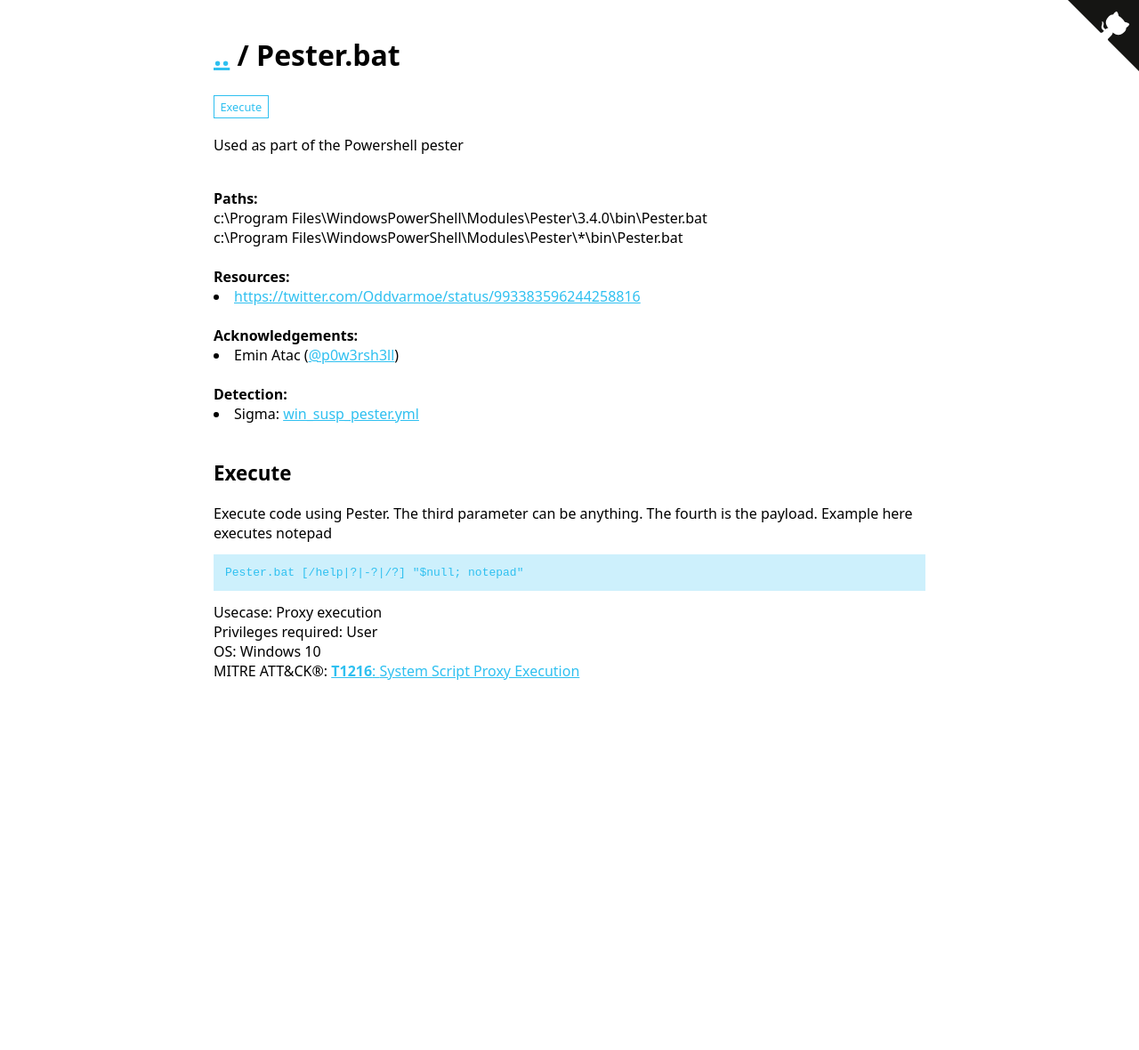
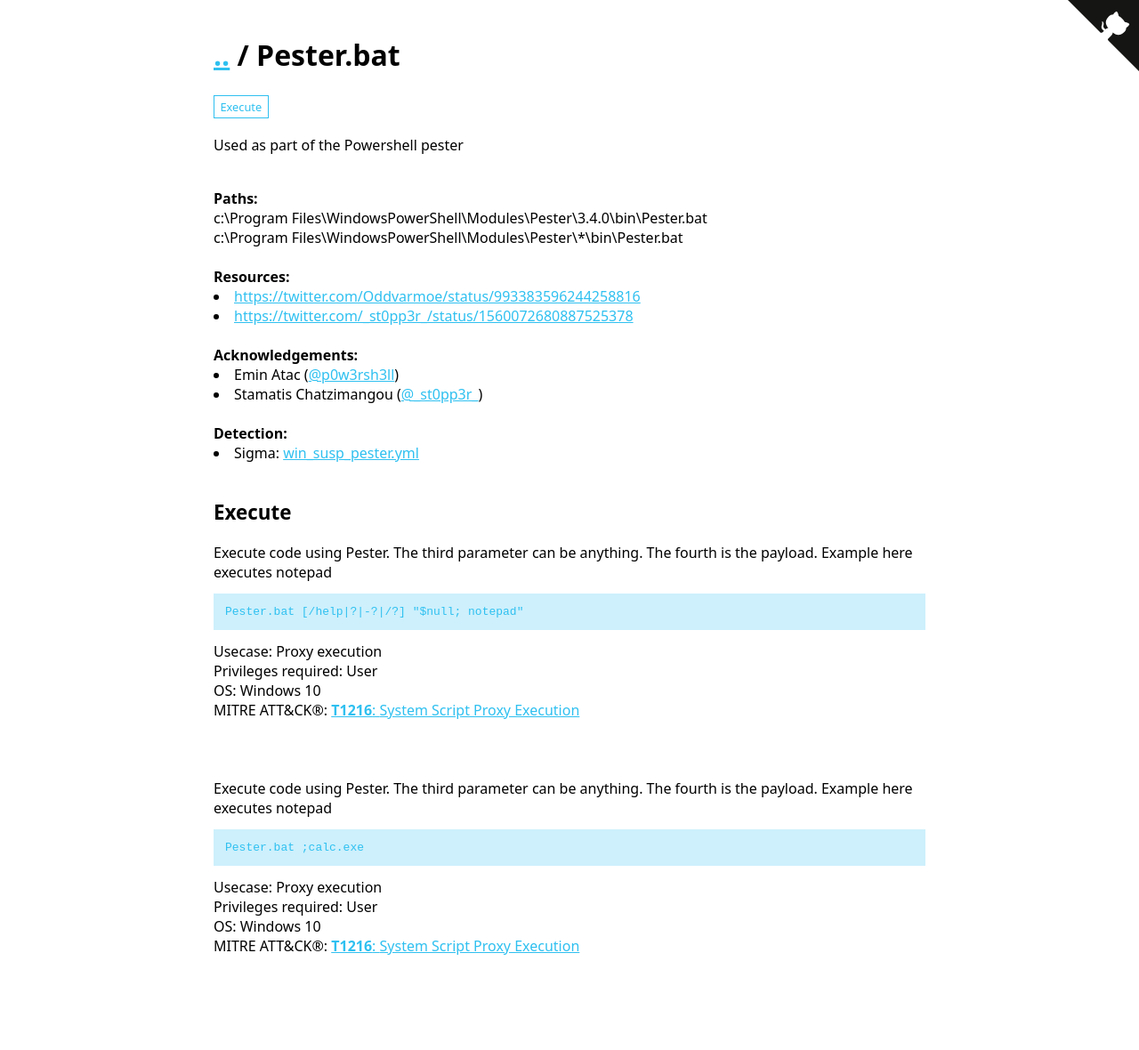
Before and after one commit to LOLBAS-Project/LOLBAS-Project.github.io, a Jekyll site: the page built from _lolbas/Scripts/pester.md, in a window 1280 px wide. Shown: the whole page at 89% size. Built offline with Jekyll 4.4.1, drawn with Linux system fonts in a browser that asks for light colours; before the commit the page ends 900 px from its top, so only the background shows below that.

Commit message:
Applying update LOLBAS-Project/LOLBAS@fdc1b2c82759f25417c3cedf9ee88d0ce7c1968e

```diff
--- a/_lolbas/Scripts/pester.md
+++ b/_lolbas/Scripts/pester.md
@@ -5,6 +5,13 @@ Author: 'Oddvar Moe'
 Created: 2018-05-25
 Commands:
   - Command: Pester.bat [/help|?|-?|/?] "$null; notepad"
+    Description: Execute code using Pester. The third parameter can be anything. The fourth is the payload. Example here executes notepad
+    Usecase: Proxy execution
+    Category: Execute
+    Privileges: User
+    MitreID: T1216
+    OperatingSystem: Windows 10
+  - Command: Pester.bat ;calc.exe
     Description: Execute code using Pester. The third parameter can be anything. The fourth is the payload. Example here executes notepad
     Usecase: Proxy execution
     Category: Execute
@@ -20,7 +27,10 @@ Detection:
   - Sigma: https://github.com/SigmaHQ/sigma/blob/08ca62cc8860f4660e945805d0dd615ce75258c1/rules/windows/process_creation/win_susp_pester.yml
 Resources:
   - Link: https://twitter.com/Oddvarmoe/status/993383596244258816
+  - Link: https://twitter.com/_st0pp3r_/status/1560072680887525378
 Acknowledgement:
   - Person: Emin Atac
     Handle: '@p0w3rsh3ll'
+  - Person: Stamatis Chatzimangou
+    Handle: '@_st0pp3r_'
 ---
```
